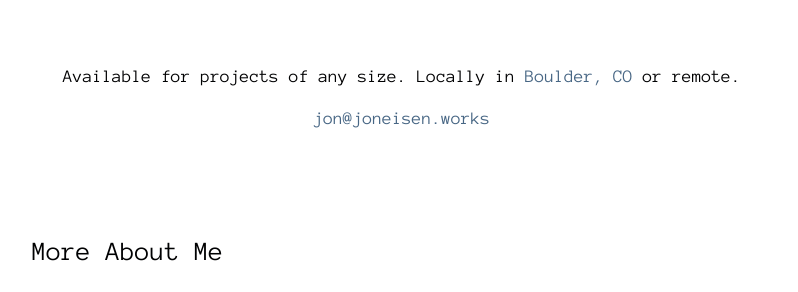
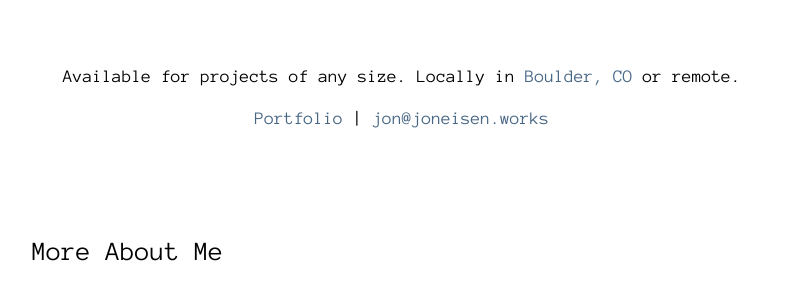
Before and after one commit to yanatan16/joneisen.works, a Jekyll site: the page built from index.html, in a window 1280 px wide. Shown: the part 556-848 px from the top of the page, without its empty margins (238-1036 px from the left). Built offline with Jekyll 4.4.1, drawn with Linux system fonts in a browser that asks for light colours; nearby versions of some CDN libraries.

Commit message:
add another portfolio link

```diff
--- a/index.html
+++ b/index.html
@@ -57,7 +57,8 @@ layout: home
   </div>
 
   <div class="front-page-footer">
-    <p>Available for projects of any size. Locally in <a href="https://www.google.com/search?q=boulder,+CO&tbm=isch">Boulder, CO</a> or remote.</p>
+      <p>Available for projects of any size. Locally in <a href="https://www.google.com/search?q=boulder,+CO&tbm=isch">Boulder, CO</a> or remote.</p>
+      <a class="portfolio" href="/portfolio/">Portfolio</a> |
     <a class="email" href="mailto:jon@joneisen.works">jon@joneisen.works</a>
   </div>
 
```
